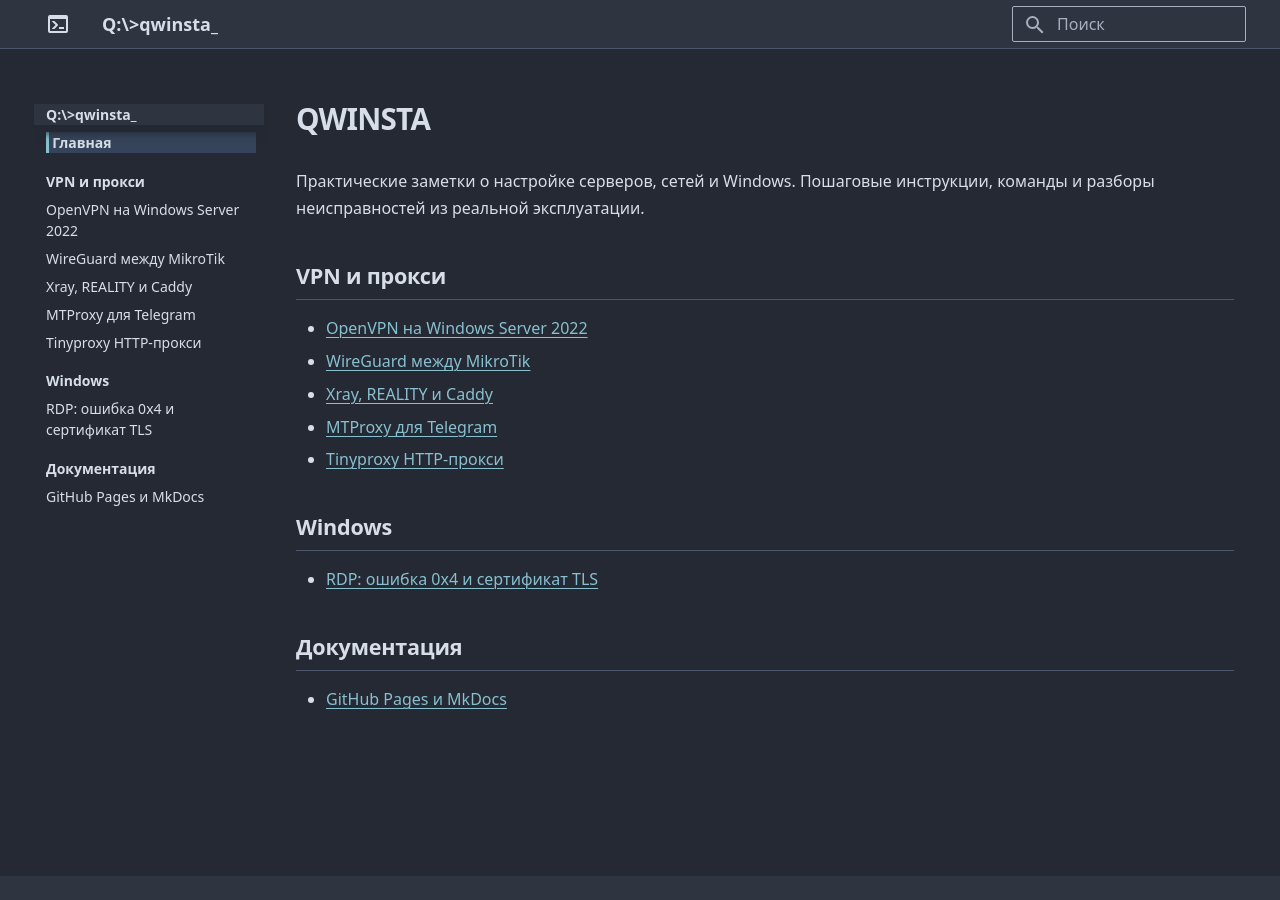
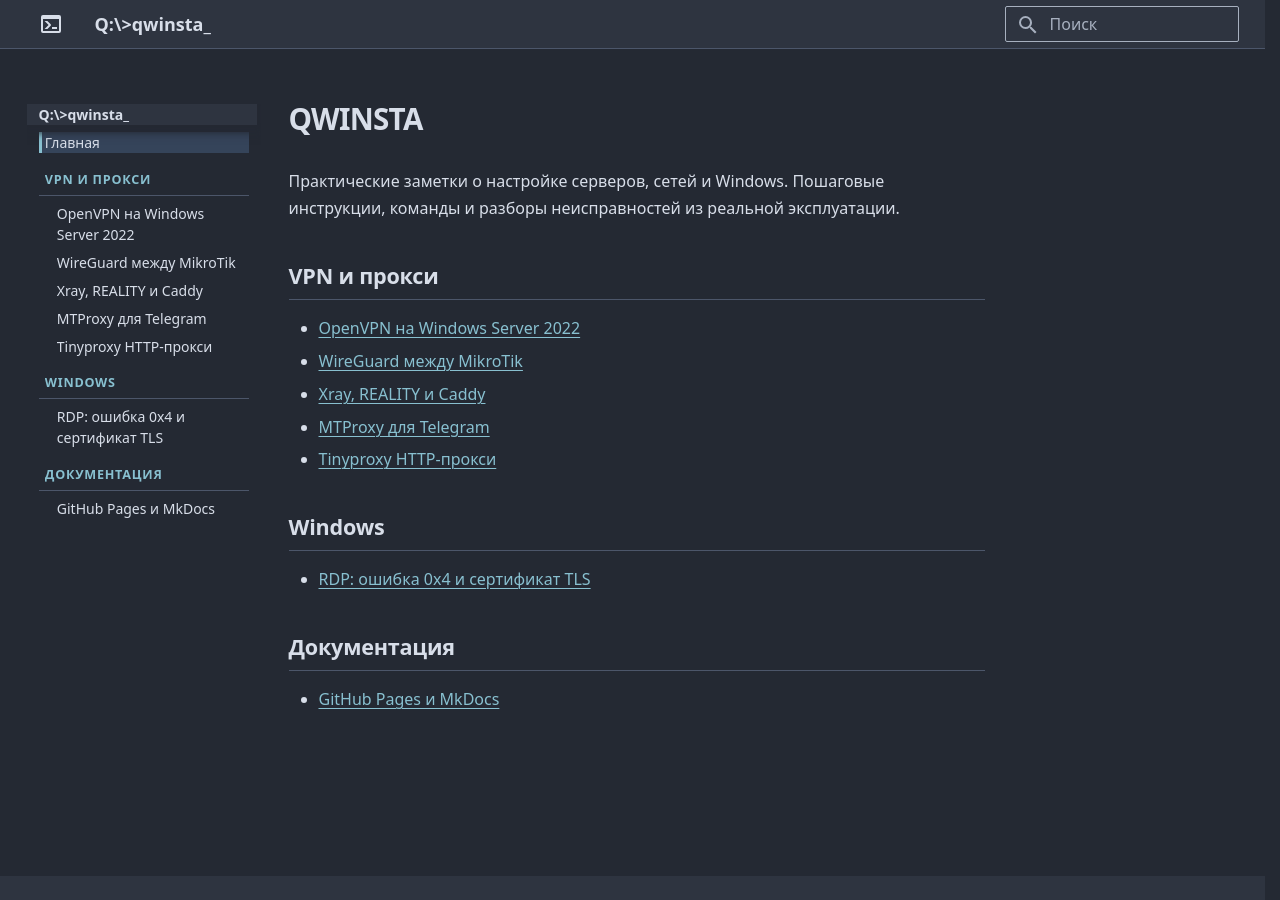
Before and after one commit to LuckyGoodwin/qwinsta, an MkDocs documentation site: the page built from docs/index.md, in a window 1280 px wide. Built offline with MkDocs 1.6.1 and Material for MkDocs 9.7.7, drawn with Linux system fonts in a browser that asks for light colours.

Commit message:
Stabilize page layout and clarify primary navigation hierarchy

```diff
--- a/docs/stylesheets/extra.css
+++ b/docs/stylesheets/extra.css
@@ -152,10 +152,12 @@
 
 .md-nav__link {
   margin-top: 0.5em;
+  padding-inline-start: 0.45em;
 }
 
-.md-nav__link--active {
-  font-weight: 600;
+/* Selection must not change text metrics or line wrapping. */
+.md-nav a.md-nav__link {
+  font-weight: 400;
 }
 
 .md-sidebar--secondary .md-nav__link {
@@ -408,12 +410,94 @@
   opacity: 1;
 }
 
-body[data-md-color-scheme="slate"] .md-nav__link--active {
-  padding-inline-start: 0.45em;
-}
-
 @media screen and (max-width: 76.234375em) {
   body[data-md-color-scheme="slate"] .md-nav--primary :is(.md-nav, .md-nav__list) {
     background-color: var(--qw-panel);
   }
 }
+
+/* Reserve the scrollbar lane on short and long pages alike. */
+html {
+  scrollbar-gutter: stable;
+}
+
+@supports not (scrollbar-gutter: stable) {
+  html {
+    overflow-y: scroll;
+  }
+}
+
+/* Reserve the contents column wherever Material displays that sidebar. */
+@media screen and (min-width: 60em) {
+  .md-main__inner {
+    --qw-sidebar-width: 12.1rem;
+    display: grid;
+    grid-template-columns: minmax(0, 1fr) var(--qw-sidebar-width);
+  }
+
+  .md-content {
+    grid-area: 1 / 1;
+  }
+
+  .md-sidebar--secondary {
+    grid-area: 1 / 2;
+    width: var(--qw-sidebar-width);
+  }
+}
+
+/* Add the primary column at Material's desktop breakpoint. */
+@media screen and (min-width: 76.25em) {
+  .md-main__inner {
+    grid-template-columns: var(--qw-sidebar-width) minmax(0, 1fr) var(--qw-sidebar-width);
+  }
+
+  .md-sidebar {
+    width: var(--qw-sidebar-width);
+  }
+
+  .md-sidebar--primary {
+    grid-area: 1 / 1;
+  }
+
+  .md-content {
+    grid-area: 1 / 2;
+  }
+
+  .md-sidebar--secondary {
+    grid-area: 1 / 3;
+  }
+}
+
+/* Group hierarchy belongs only to the primary navigation. */
+body[data-md-color-scheme="slate"] .md-nav--primary .md-nav__item--section > label.md-nav__link,
+body[data-md-color-scheme="slate"] .md-nav--primary .md-nav__item--section > .md-nav > .md-nav__title {
+  padding-bottom: 0.4em;
+  border-bottom: 1px solid var(--qw-border);
+  background: transparent;
+  color: var(--qw-accent);
+  font-size: 0.9em;
+  font-weight: 600;
+  letter-spacing: 0.06em;
+  text-transform: uppercase;
+}
+
+.md-nav--primary .md-nav__item--section > label.md-nav__link {
+  margin-top: 1.4em;
+}
+
+/* Match the article links' inset despite the smaller heading font. */
+@media screen and (min-width: 76.25em) {
+  .md-nav--primary .md-nav__item--section > label.md-nav__link {
+    padding-inline-start: 6.3px;
+  }
+}
+
+/* Indent the whole link, so wrapped lines and the active marker stay aligned. */
+.md-nav--primary .md-nav__item--section > .md-nav > .md-nav__list > .md-nav__item > a.md-nav__link {
+  margin-inline-start: 12px;
+}
+
+.md-nav--primary .md-nav__item--section > .md-nav > .md-nav__list > .md-nav__item > a.md-nav__link .md-ellipsis {
+  white-space: normal;
+  overflow-wrap: anywhere;
+}
```
